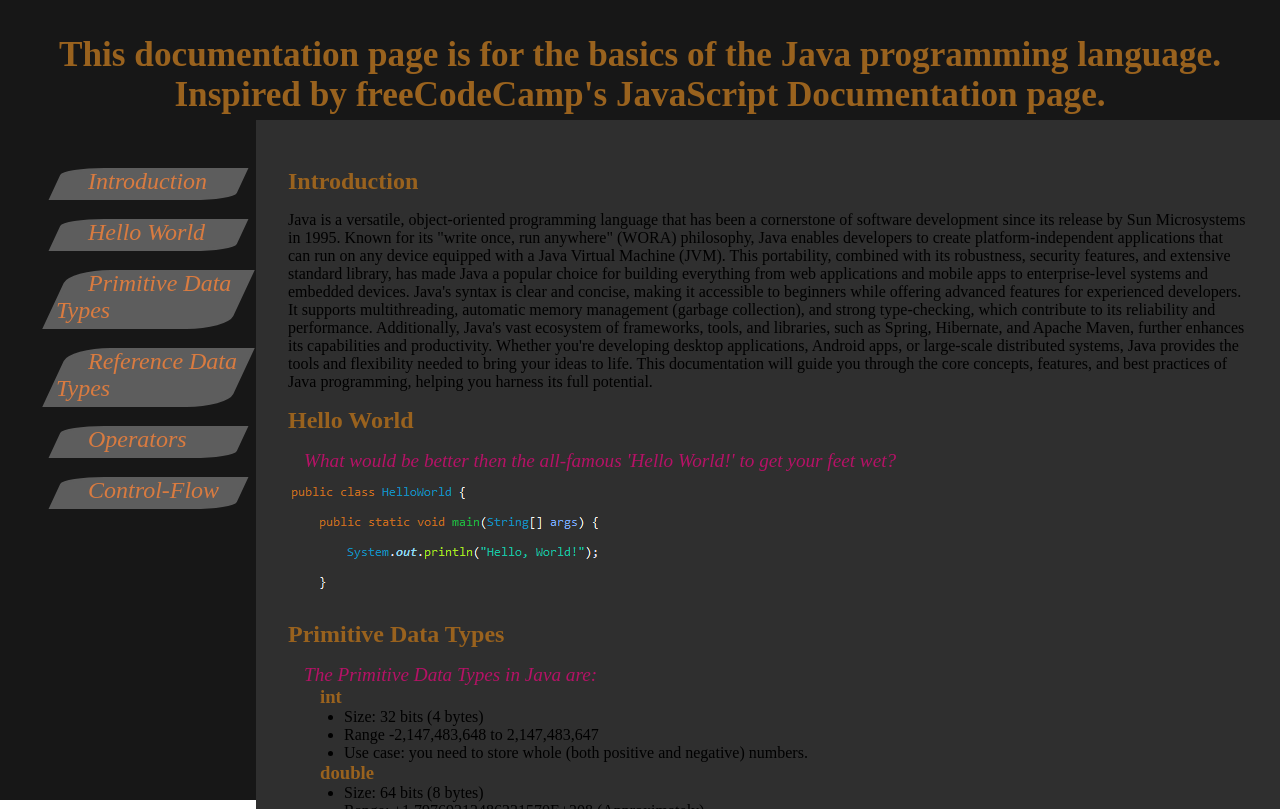
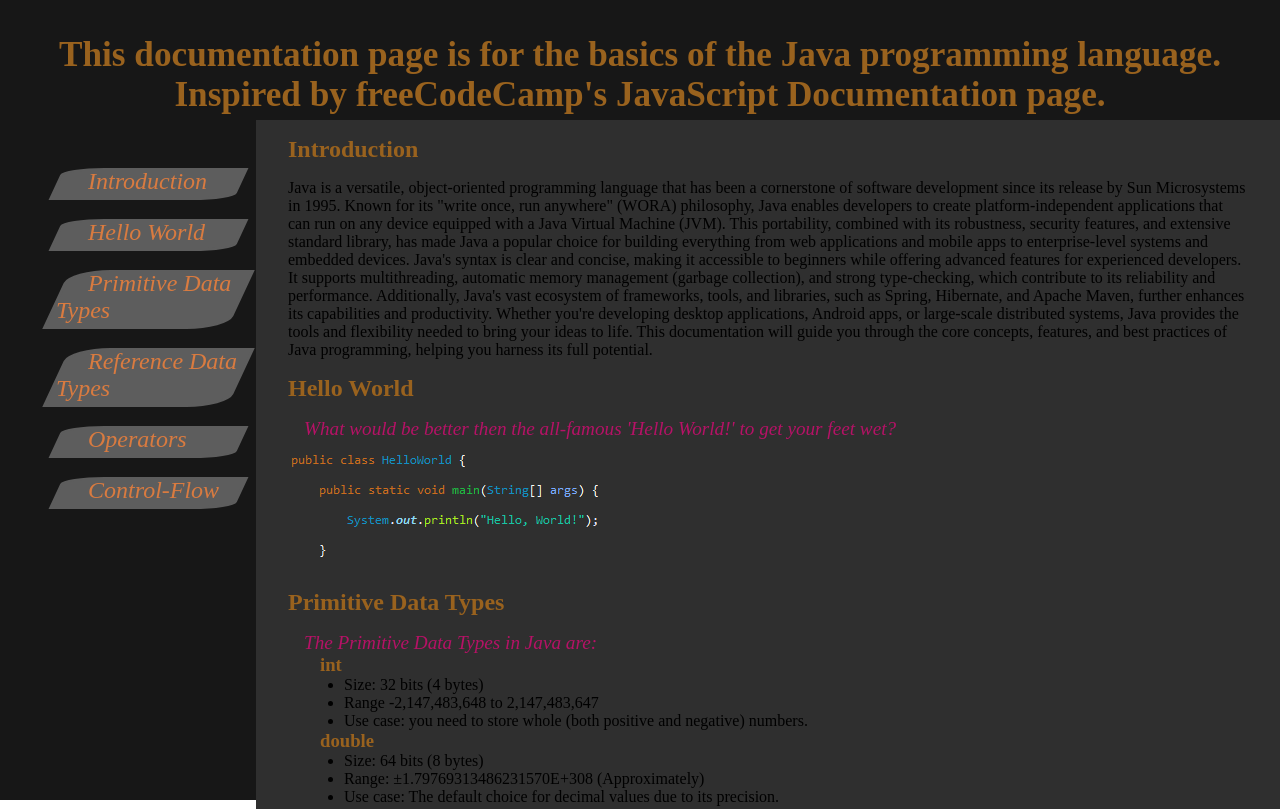
Before and after one commit to karolyorban/fcc_tech_doc_page, a plain HTML site: page index.html in a window 1280 px wide. Shown: the top 809 px of the page. Drawn offline with Linux system fonts and the light colour scheme.

```diff
--- a/styles.css
+++ b/styles.css
@@ -95,10 +95,11 @@ main {
 
 .btn:hover::before {
     border-color: green;
+    scale: 1.1;
 }
 
 .main {
-    padding: 2rem;;
+    padding: 0 2rem;
     grid-area: main;
     background-color: #2f2f2f;
 }
```
